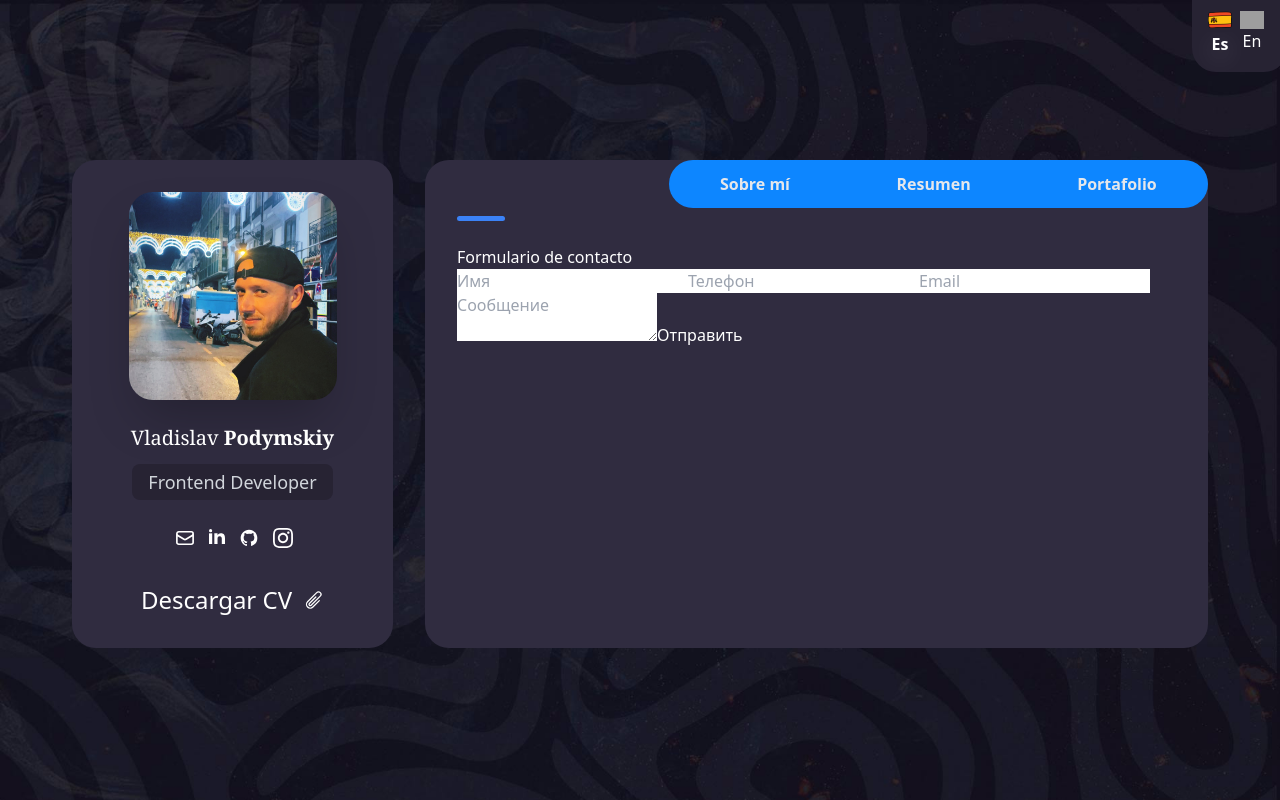
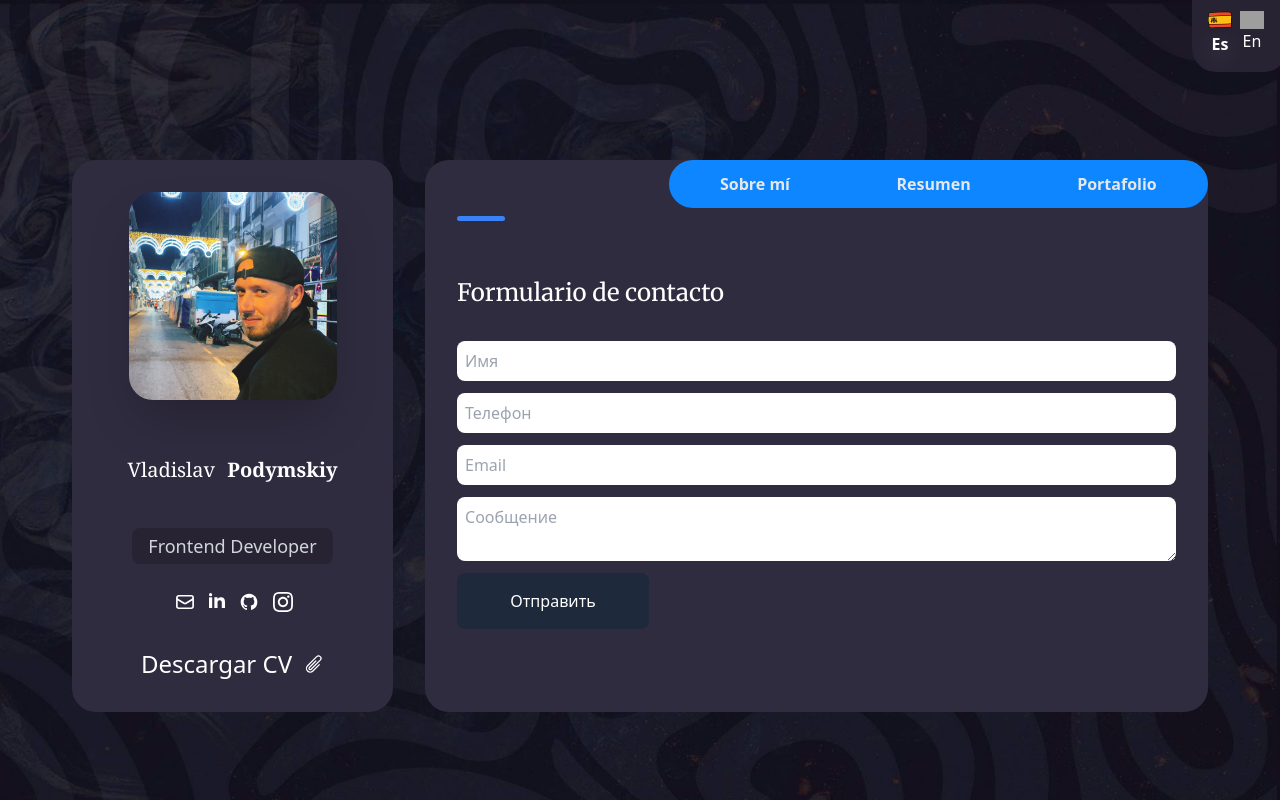
Before and after one commit to Whatislove12/cv, a React (Create React App) app: page /contacts in a window 1280 px wide. Built offline with nearby package versions, Linux system fonts and the light colour scheme; grey boxes are pictures that could not be loaded.

Commit message:
Add new contact page style

```diff
--- a/src/components/Contacts.js
+++ b/src/components/Contacts.js
@@ -42,7 +42,7 @@ export const Contacts = () => {
       {/*<GoogleMapa />*/}
       <h3>Formulario de contacto</h3>
 
-      <form onSubmit={handleSubmit}>
+      <form className="contact_form flex flex-col gap-3" onSubmit={handleSubmit}>
         <input
           name="name"
           placeholder="Имя"
--- a/src/layout/layout.css
+++ b/src/layout/layout.css
@@ -24,3 +24,10 @@ header div {
 .bottons_change_lng .active img {
     @apply shadow-[0_30px_25px_0px_rgba(255,255,255,0.05)]
 }
+.contact_form input, .contact_form textarea {
+    @apply rounded-lg text-black p-2 rounded-lg
+}
+.contact_form button {
+    @apply bg-slate-800 rounded-lg text-white w-48 px-10 py-4
+}
+h3 { @apply text-2xl font-Merriweather my-8 flex gap-3 items-center}
```
